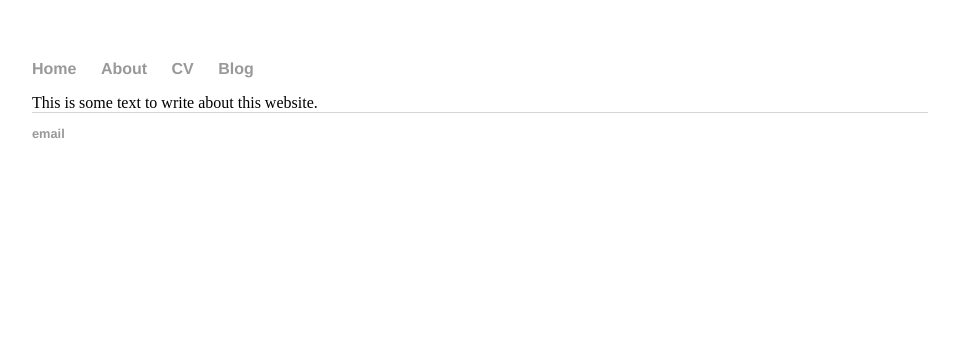
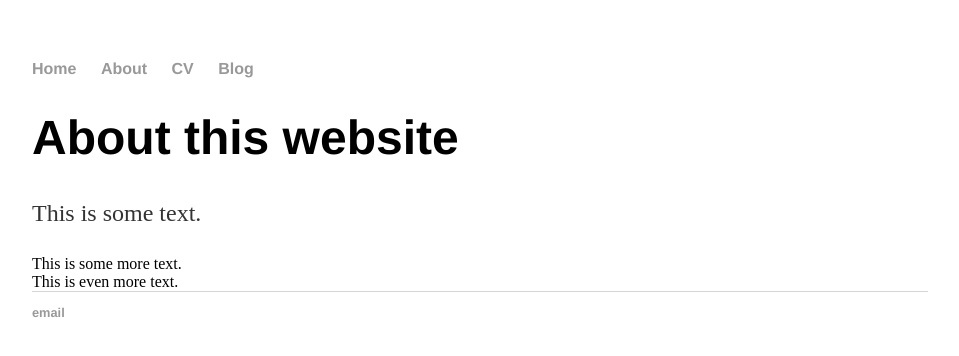
Before and after one commit to biblealone/biblealone.github.io, a Jekyll site: the page built from about/index.html, in a window 1280 px wide. Shown: the top 356 px of the page, without its empty margins (160-1119 px from the left). Built offline with Jekyll 4.4.1, drawn with Linux system fonts in a browser that asks for light colours.

Commit message:
Update index.html

```diff
--- a/about/index.html
+++ b/about/index.html
@@ -2,4 +2,9 @@
 layout: default
 title: About this website
 ---
-This is some text to write about this website.
+<div class="blurb">
+	<h1>{{ page.title }}</h1>
+	<p>This is some text.</p>
+  This is some more text.
+</div><!-- /.blurb -->
+This is even more text.
```
